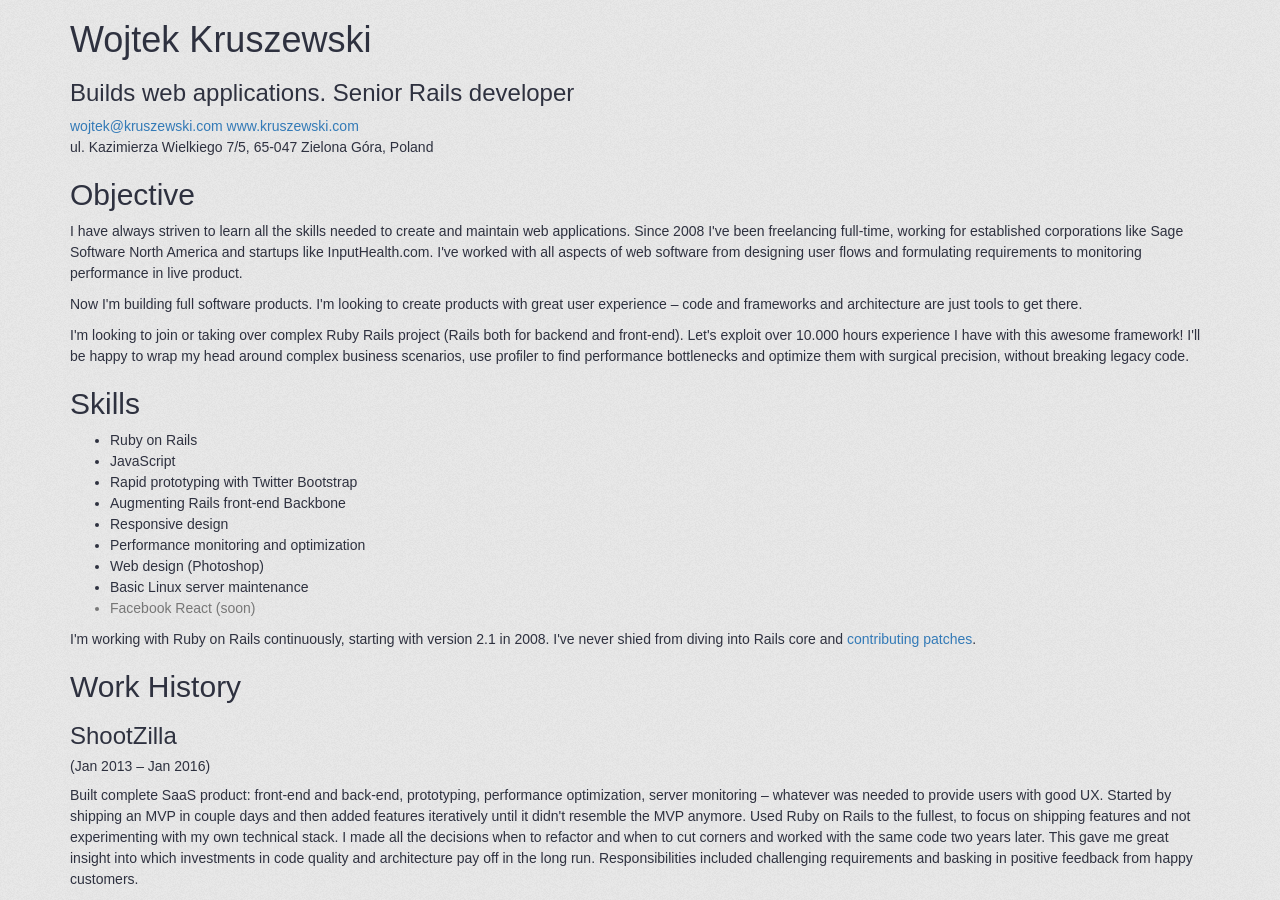
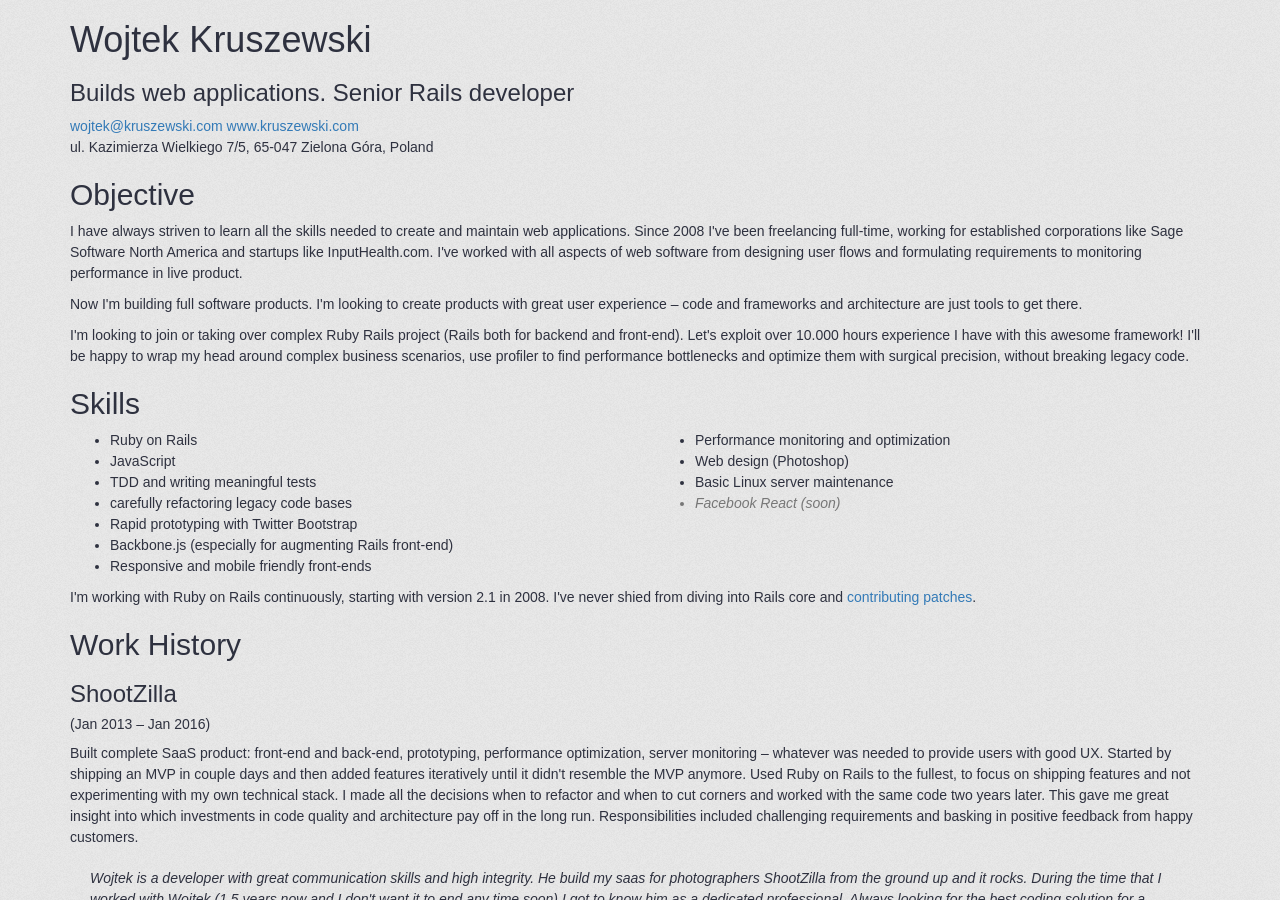
Before and after one commit to WojtekKruszewski/WojtekKruszewski.github.io, a Jekyll site: the page built from cv.html, in a window 1280 px wide and 900 px high. Built offline with Jekyll 4.4.1, drawn with Linux system fonts in a browser that asks for light colours.

Commit message:
Update skills list and wrap in two columns

```diff
--- a/cv.html
+++ b/cv.html
@@ -26,17 +26,27 @@
 
   <h2>Skills</h2>
 
+  <div class="row">
+    <div class="col-sm-6">
       <ul class="list">
         <li>Ruby on Rails</li>
         <li>JavaScript</li>
+        <li>TDD and writing meaningful tests</li>
+        <li>carefully refactoring legacy code bases</li>
         <li>Rapid prototyping with Twitter Bootstrap</li>
-    <li>Augmenting Rails front-end Backbone</li>
-    <li>Responsive design</li>
+        <li>Backbone.js (especially for augmenting Rails front-end)</li>
+        <li>Responsive and mobile friendly front-ends</li>
+      </ul>
+    </div>
+    <div class="col-md-6">
+      <ul class="list">
         <li>Performance monitoring and optimization</li>
         <li>Web design (Photoshop)</li>
         <li>Basic Linux server maintenance</li>
-    <li class="text-muted">Facebook React (soon)</li>
+        <li class="text-muted"><i>Facebook React (soon)</i></li>
       </ul>
+    </div>
+  </div>
 
   <p>I'm working with Ruby on Rails continuously, starting with version 2.1 in 2008. I've never shied from diving into Rails core and <a target="_blank" href="https://github.com/rails/rails/pull/14140">contributing patches</a>.</p>
 
```
Lines whose indentation alone changed are shown as unchanged.
